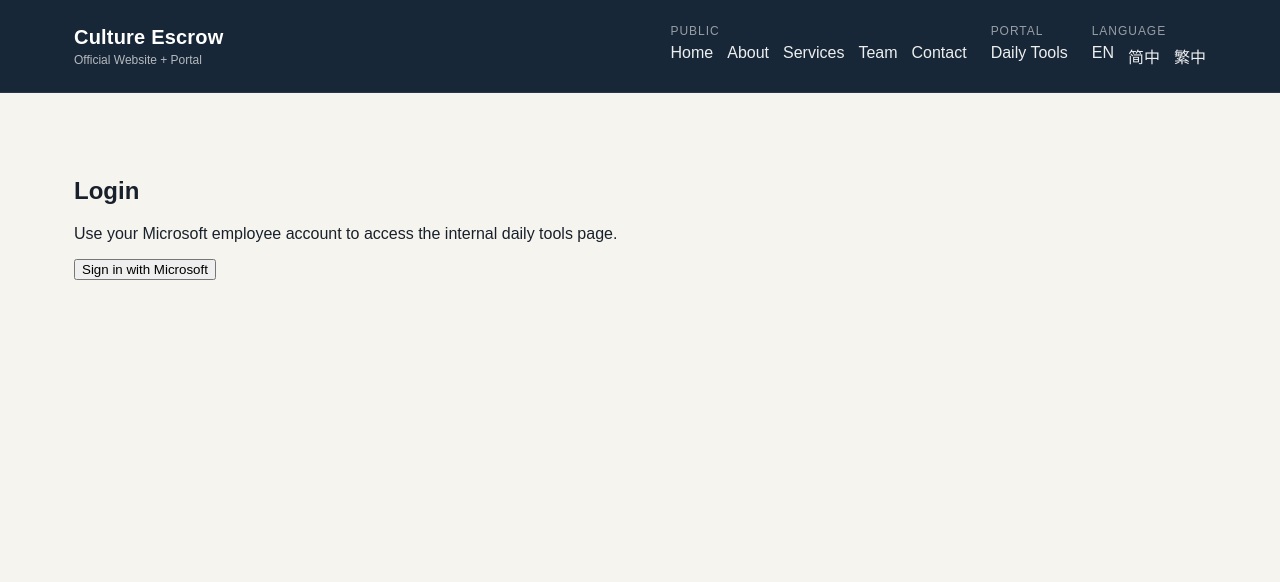
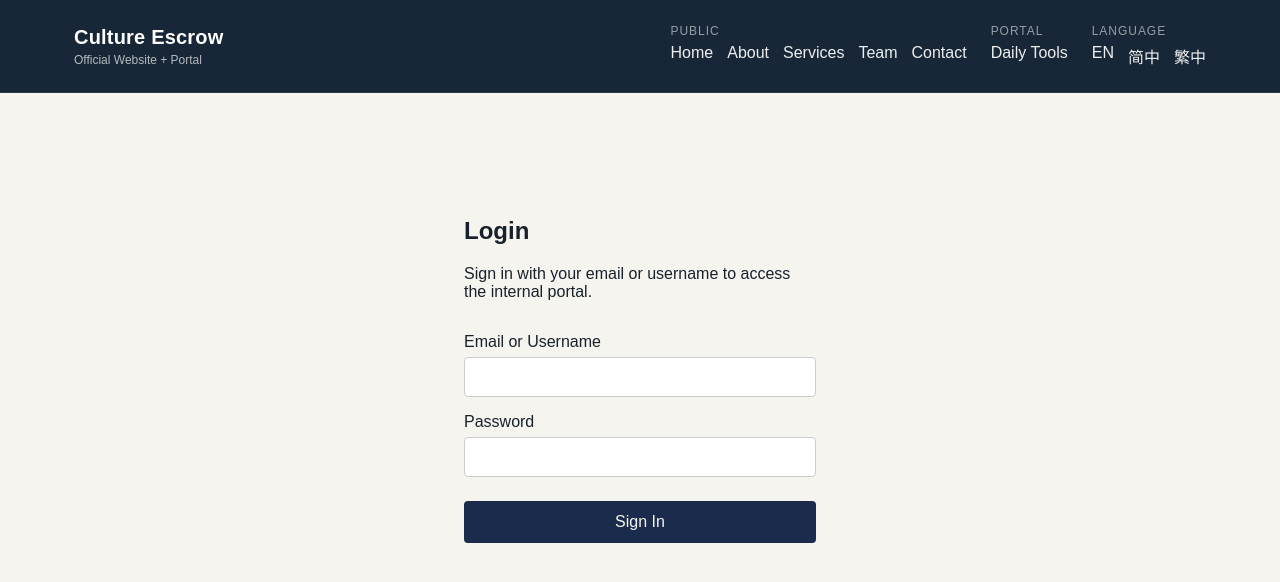
Before and after one commit to yudonghu/culture-escrow-site, a Next.js app: page /login in a window 1280 px wide. Shown: the top 582 px of the page. Built offline with nearby package versions, Linux system fonts and the light colour scheme.

Commit message:
Update login page to credentials form (email/username + password)

```diff
--- a/app/login/page.tsx
+++ b/app/login/page.tsx
@@ -1,18 +1,68 @@
 import { signIn } from '@/lib/auth'
 
-export default function LoginPage() {
+export default function LoginPage({
+  searchParams,
+}: {
+  searchParams: Promise<{ error?: string }>
+}) {
   return (
     <section className="hero">
+      <div style={{ maxWidth: 400, margin: '60px auto', padding: '0 24px' }}>
         <h1>Login</h1>
-      <p>Use your Microsoft employee account to access the internal daily tools page.</p>
+        <p>Sign in with your email or username to access the internal portal.</p>
+
         <form
-        action={async () => {
+          action={async (formData: FormData) => {
             'use server'
-          await signIn('microsoft-entra-id', { redirectTo: '/daily-tools' })
+            await signIn('credentials', {
+              login: formData.get('login'),
+              password: formData.get('password'),
+              redirectTo: '/daily-tools',
+            })
+          }}
+          style={{ display: 'flex', flexDirection: 'column', gap: 16, marginTop: 32 }}
+        >
+          <div style={{ display: 'flex', flexDirection: 'column', gap: 6 }}>
+            <label htmlFor="login">Email or Username</label>
+            <input
+              id="login"
+              name="login"
+              type="text"
+              required
+              autoComplete="username"
+              style={{ padding: '10px 12px', fontSize: 16, border: '1px solid #ccc', borderRadius: 4 }}
+            />
+          </div>
+
+          <div style={{ display: 'flex', flexDirection: 'column', gap: 6 }}>
+            <label htmlFor="password">Password</label>
+            <input
+              id="password"
+              name="password"
+              type="password"
+              required
+              autoComplete="current-password"
+              style={{ padding: '10px 12px', fontSize: 16, border: '1px solid #ccc', borderRadius: 4 }}
+            />
+          </div>
+
+          <button
+            type="submit"
+            style={{
+              padding: '12px',
+              backgroundColor: '#1B2B4B',
+              color: '#F8F6F2',
+              border: 'none',
+              borderRadius: 4,
+              fontSize: 16,
+              cursor: 'pointer',
+              marginTop: 8,
             }}
           >
-        <button type="submit">Sign in with Microsoft</button>
+            Sign In
+          </button>
         </form>
+      </div>
     </section>
   )
 }
```
Lines whose indentation alone changed are shown as unchanged.
